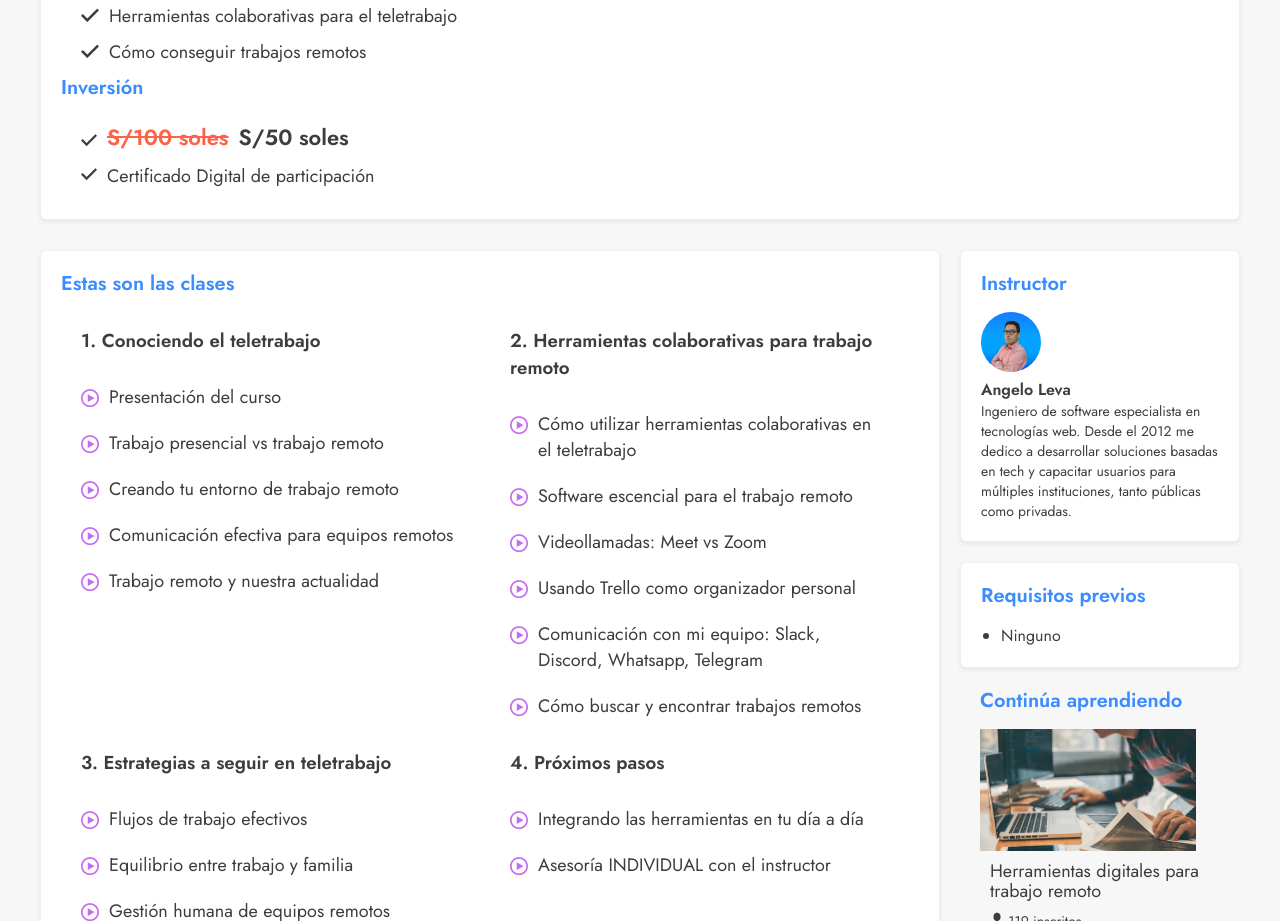
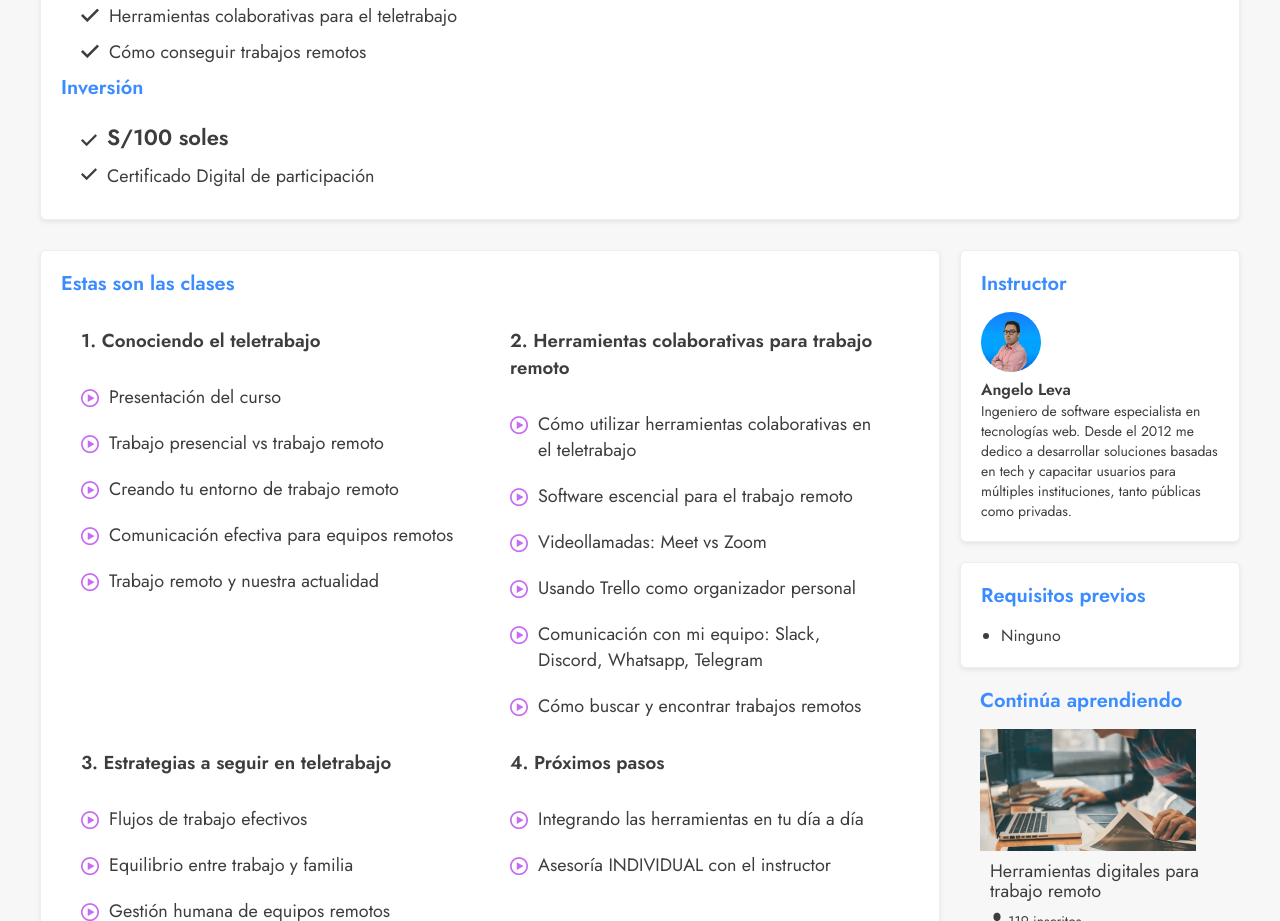
Before and after one commit to angelolev/idp, a React (Create React App) app: page /cursos/trabajo-remoto in a window 1280 px wide. Shown: the part 1180-2101 px from the top of the page. Built offline with nearby package versions, Linux system fonts and the light colour scheme.

Commit message:
removed special offer and added dynamic meta tags

```diff
--- a/package.json
+++ b/package.json
@@ -10,6 +10,7 @@
     "moment": "^2.29.0",
     "react": "^16.13.1",
     "react-dom": "^16.13.1",
+    "react-helmet": "^6.1.0",
     "react-hook-form": "^6.9.0",
     "react-modal": "^3.11.2",
     "react-router-dom": "^5.2.0",
--- a/src/assets/scss/components/_course.scss
+++ b/src/assets/scss/components/_course.scss
@@ -338,13 +338,13 @@
             font-weight: normal;
           }
 
-          span {
-            &:first-child {
-              color: tomato;
-              margin-right: 10px;
-              text-decoration: line-through;
-            }
-          }
+          // span {
+          //   &:first-child {
+          //     color: tomato;
+          //     margin-right: 10px;
+          //     text-decoration: line-through;
+          //   }
+          // }
         }
       }
     }
--- a/src/components/commons/Courses/Course.jsx
+++ b/src/components/commons/Courses/Course.jsx
@@ -1,4 +1,5 @@
 import React, { useState, useEffect } from "react";
+import { Helmet } from "react-helmet";
 import RecommendedCourses from "./RecommendedCourses";
 import Session from "./CourseSession";
 import Modal from "react-modal";
@@ -27,6 +28,13 @@ const Course = (props) => {
 
   return (
     <>
+      <Helmet htmlAttributes>
+        <html lang="es" />
+        <title>Crea tu propia tienda online | Innodesign</title>
+        <meta name="description" content="Aprende a administrar productos, hacer ofertas, cupones,
+                  configurar pasarelas de pago y publicar tu tienda desde el
+                  primer día." />
+      </Helmet>
       <section className="course">
         <div className="course__banner ecommerce">
           <div className="container">
@@ -112,7 +120,7 @@ const Course = (props) => {
                 <ul className="price">
                   <li>
                     <span>S/100 soles</span>
-                    <span>S/50 soles</span>
+                    {/* <span>S/50 soles</span> */}
                   </li>
                   <li>Certificado Digital de participación</li>
                 </ul>
--- a/src/components/commons/Courses/CourseRemote.jsx
+++ b/src/components/commons/Courses/CourseRemote.jsx
@@ -1,4 +1,5 @@
 import React, { useState, useEffect } from "react";
+import { Helmet } from "react-helmet";
 import RecommendedCourses from "./RecommendedCourses";
 import Session from "./CourseSession";
 import Modal from "react-modal";
@@ -27,6 +28,13 @@ const CourseRemote = (props) => {
 
   return (
     <>
+      <Helmet htmlAttributes>
+        <html lang="es" />
+        <title>Herramientas digitales para trabajo remoto | Innodesign</title>
+        <meta name="description" content="Aprende las herramientas, técnicas y estrategias para que
+                  tú, tu empresa y tus clientes obtengan mejores resultados a
+                  través del teletrabajo." />
+      </Helmet>
       <section className="course">
         <div className="course__banner remoto">
           <div className="container">
@@ -102,7 +110,7 @@ const CourseRemote = (props) => {
                 <ul className="price">
                   <li>
                     <span>S/100 soles</span>
-                    <span>S/50 soles</span>
+                    {/* <span>S/50 soles</span> */}
                   </li>
                   <li>Certificado Digital de participación</li>
                 </ul>
--- a/src/components/commons/Courses/CourseTeachers.jsx
+++ b/src/components/commons/Courses/CourseTeachers.jsx
@@ -1,4 +1,5 @@
 import React, { useState, useEffect } from "react";
+import { Helmet } from "react-helmet";
 import RecommendedCourses from "./RecommendedCourses";
 import Session from "./CourseSession";
 import Modal from "react-modal";
@@ -27,6 +28,12 @@ const CourseTeacher = (props) => {
 
   return (
     <>
+      <Helmet htmlAttributes>
+        <html lang="es" />
+        <title>Herramientas digitales para docentes | Innodesign</title>
+        <meta name="description" content="Aprende a utilizar diversas herramientas digitales como Meet, Zoom, Kahoot, Drive y Jamboard para
+                  gestionar toda la actividad de tus alumnos de manera virtual." />
+      </Helmet>
       <section className="course">
         <div className="course__banner docentes">
           <div className="container">
@@ -105,7 +112,7 @@ const CourseTeacher = (props) => {
                 <ul className="price">
                   <li>
                     <span>S/100 soles</span>
-                    <span>S/50 soles</span>
+                    {/* <span>S/50 soles</span> */}
                   </li>
                   <li>Certificado Digital de participación por 150 horas</li>
                 </ul>
```
Also changed, not shown: 1 other file (tests, documents, lock files or other folders).
